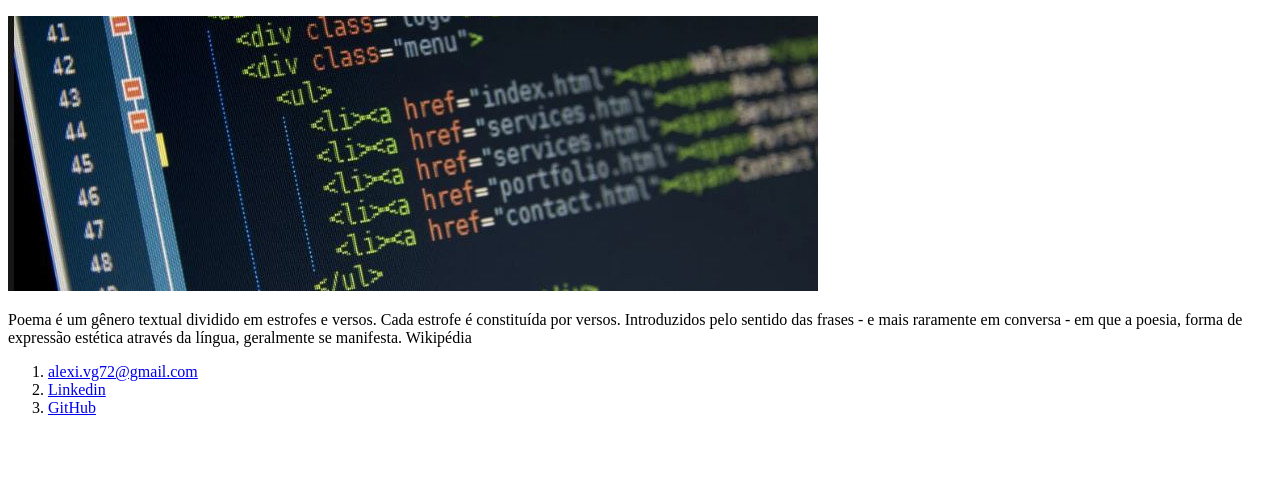
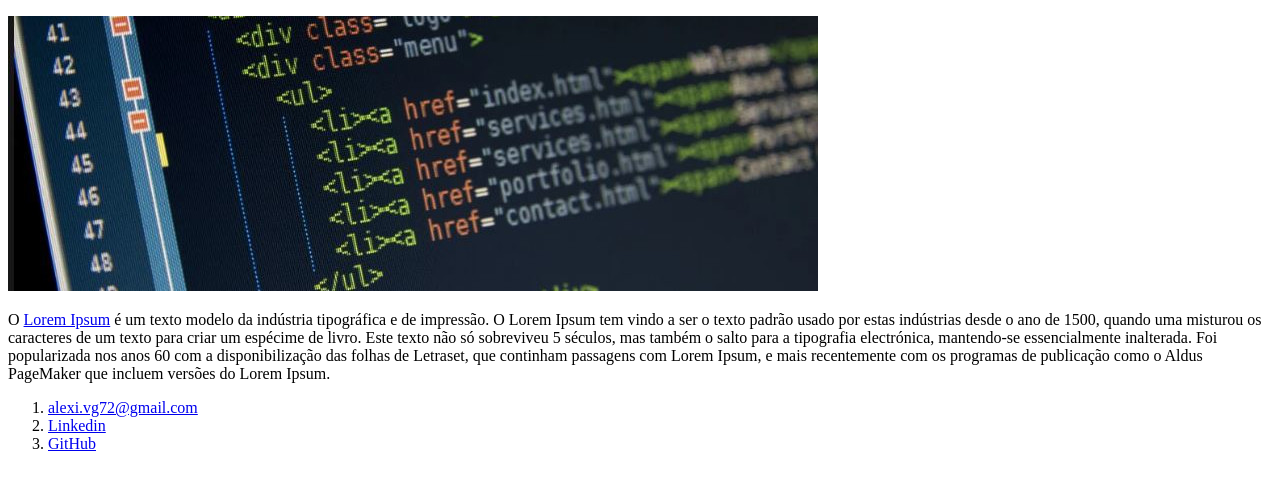
Before and after one commit to Alecsander1000/DIO_HTML5eCSS3, a plain HTML site: page Index.html in a window 1280 px wide. Shown: the part 275-762 px from the top of the page. Drawn offline with Linux system fonts and the light colour scheme.

Commit message:
finalizando cruso HTML5 e acrescentando arquivo material de apoio

```diff
--- a/Index.html
+++ b/Index.html
@@ -19,11 +19,18 @@
         <img src="codigos.jpg" alt="Foto de codigos no monitor">
       </header>
       <p>
-        Poema é um gênero textual dividido em estrofes e versos.
-        Cada estrofe é constituída por versos. Introduzidos pelo
-        sentido das frases - e mais raramente em conversa - em que
-         a poesia, forma de expressão estética através da língua,
-         geralmente se manifesta. Wikipédia
+        O <a href="https://lipsum.com/" target="_blank">Lorem Ipsum</a>
+        é um texto modelo da indústria tipográfica e
+        de impressão. O Lorem Ipsum tem vindo a ser o texto padrão
+        usado por estas indústrias desde o ano de 1500, quando uma
+        misturou os caracteres de um texto para criar um espécime
+        de livro. Este texto não só sobreviveu 5 séculos, mas também
+         o salto para a tipografia electrónica, mantendo-se
+         essencialmente inalterada. Foi popularizada nos anos 60 com
+          a disponibilização das folhas de Letraset, que continham
+          passagens com Lorem Ipsum, e mais recentemente com os
+          programas de publicação como o Aldus PageMaker que incluem
+           versões do Lorem Ipsum.
       </p>
       </article>
   </section>
```
Also changed, not shown: PRINT das aulas de HTML/01 elemento HTML.JPG (added), PRINT das aulas de HTML/02 estrutura básica a.JPG (added), PRINT das aulas de HTML/02 estrutura básica.JPG (renamed from PRINT das aulas de HTML/Capturar.JPG), 1 other file.
